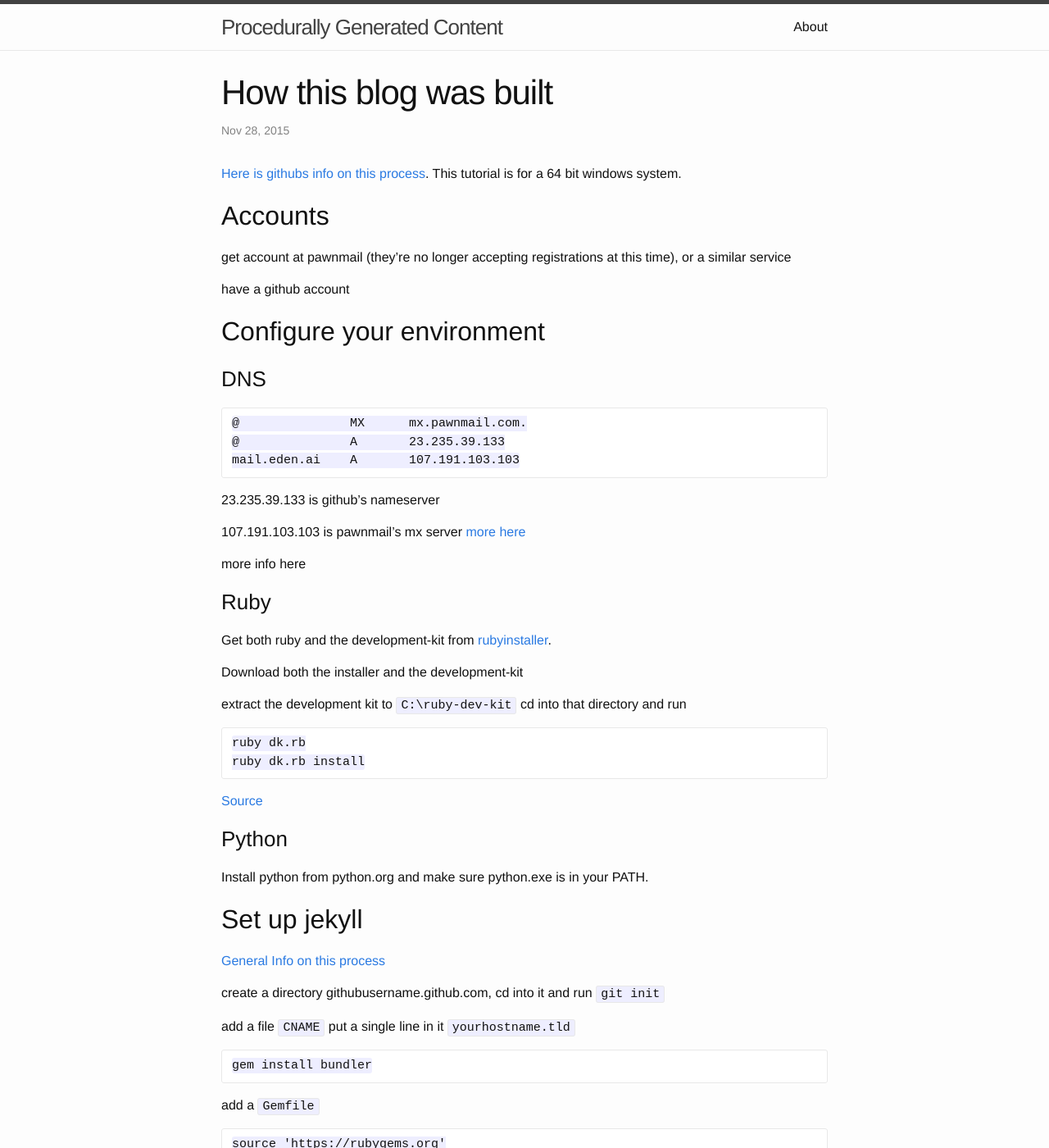
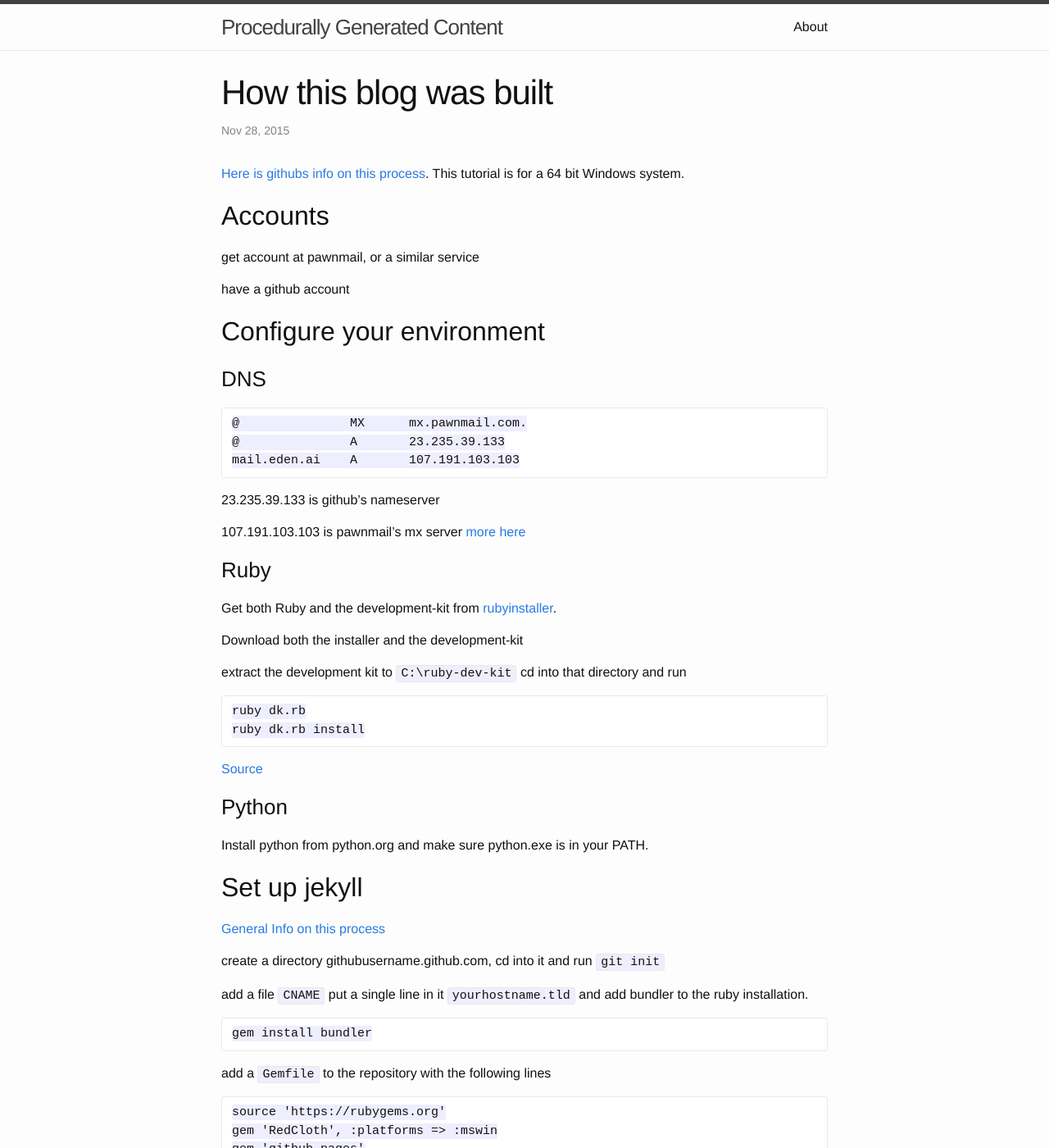
Before and after one commit to john-a-m/john-a-m.github.io, a Jekyll site: the page built from _posts/2015-11-28-how-this-blog-was-built.markdown, in a window 1280 px wide and 1400 px high. Shown: the whole window at 82% size. Built offline with Jekyll 4.4.1, drawn with Linux system fonts in a browser that asks for light colours.

Commit message:
Grammar and stuff

```diff
--- a/_posts/2015-11-28-how-this-blog-was-built.markdown
+++ b/_posts/2015-11-28-how-this-blog-was-built.markdown
@@ -5,11 +5,11 @@ date:   2015-11-28 11:35:07
 categories: meta
 ---
 
-[Here is githubs info on this process][5]. This tutorial is for a 64 bit windows system.
+[Here is githubs info on this process][5]. This tutorial is for a 64 bit Windows system.
 
 ##Accounts
 
-get account at pawnmail (they're no longer accepting registrations at this time), or a similar service
+get account at pawnmail, or a similar service
 
 have a github account
 
@@ -25,11 +25,9 @@ have a github account
 
 107.191.103.103 is pawnmail's mx server [more here][1]
 
-more info here
-
 ###Ruby
 
-Get both ruby and the development-kit from [rubyinstaller][2].
+Get both Ruby and the development-kit from [rubyinstaller][2].
 
 Download both the installer and the development-kit
 
@@ -50,13 +48,12 @@ Install python from python.org and make sure python.exe is in your PATH.
 
 create a directory githubusername.github.com, cd into it and run `git init`
 
-add a file `CNAME` put a single line in it `yourhostname.tld`
-
-
+add a file `CNAME` put a single line in it `yourhostname.tld` and add bundler to
+the ruby installation.
 
 	gem install bundler
 
-add a `Gemfile`
+add a `Gemfile` to the repository with the following lines
 
 	source 'https://rubygems.org'
 	gem 'RedCloth', :platforms => :mswin
```
